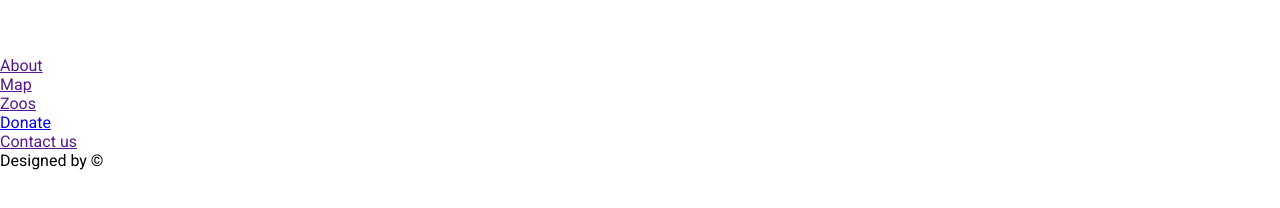
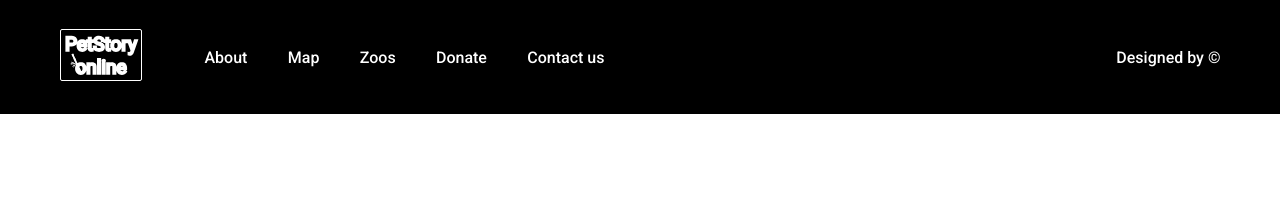
Before and after one commit to AndriiShopiak/online-zoo, a plain HTML site: page index.html in a window 1280 px wide. Drawn offline with Linux system fonts and the light colour scheme.

Commit message:
feat:add link on figma

```diff
--- a/css/style.css
+++ b/css/style.css
@@ -4,8 +4,58 @@
     margin: 0;
     padding: 0;
 }
+header ul {
+    list-style-type: none;
+}
+a {
+    text-decoration: none;
+    color: #fff;
+    transition: all .6s ease;
+}
 body {
     font-family: 'Roboto', sans-serif;
     font-weight: 400;
     font-size: 16px;
 }
+/* ---HEADER----------------------------- */
+.header {
+    background: #000;
+    color: #fff;
+    padding: 29px 0px;
+    font-weight: 500;
+}
+.container {
+    max-width: 1161px;
+    margin: 0 auto;
+}
+.header__content {
+    display: flex;
+    justify-content: space-between;
+    align-items: center;
+}
+.header__logo {
+}
+.logo {
+}
+.nav {
+    display: flex;
+    align-items: center;
+}
+.navigation {
+
+}
+.navigation_list {
+    display: flex;
+    justify-content: space-between;
+    padding-left: 63px;
+    width: 400px;
+}
+.navigation_list a:hover {
+    color: #fd8958;
+}
+.header__designed {
+}
+.designed {
+}
+.designed__label {
+}
--- a/index.html
+++ b/index.html
@@ -11,22 +11,22 @@
     <header class="header">
         <div class="container">
             <div class="header__content">
-                <div class="header__logo logo">
-                    <img src="img/header/logo_footer.svg" alt="logo">
-                </div>
                 <div class="header__nav nav">
+                    <div class="header__logo logo">
+                        <img src="img/header/logo_footer.svg" alt="logo">
+                    </div>
                     <nav class="navigation">
                         <ul class="navigation_list">
-                            <li><a href="">About</a></li>
-                            <li><a href="">Map</a></li>
-                            <li><a href="">Zoos</a></li>
-                            <li><a href="pages/donate.html">Donate</a></li>
-                            <li><a href="">Contact us</a></li>
+                            <li><a href="#">About</a></li>
+                            <li><a href="#">Map</a></li>
+                            <li><a href="#">Zoos</a></li>
+                            <li><a href="pages/donate.html" target="_blank">Donate</a></li>
+                            <li><a href="#">Contact us</a></li>
                         </ul>
                     </nav>
                 </div>
                 <div class="header__designed designed">
-                    <span class="designed__label">Designed by ©</span>
+                    <span class="designed__label"><a href="https://www.figma.com/file/jfEFwkXVj1WRq7sUHDr8os/PetStory-online" target="_blank">Designed by ©</a></span>
                 </div>
             </div>
         </div>
```
